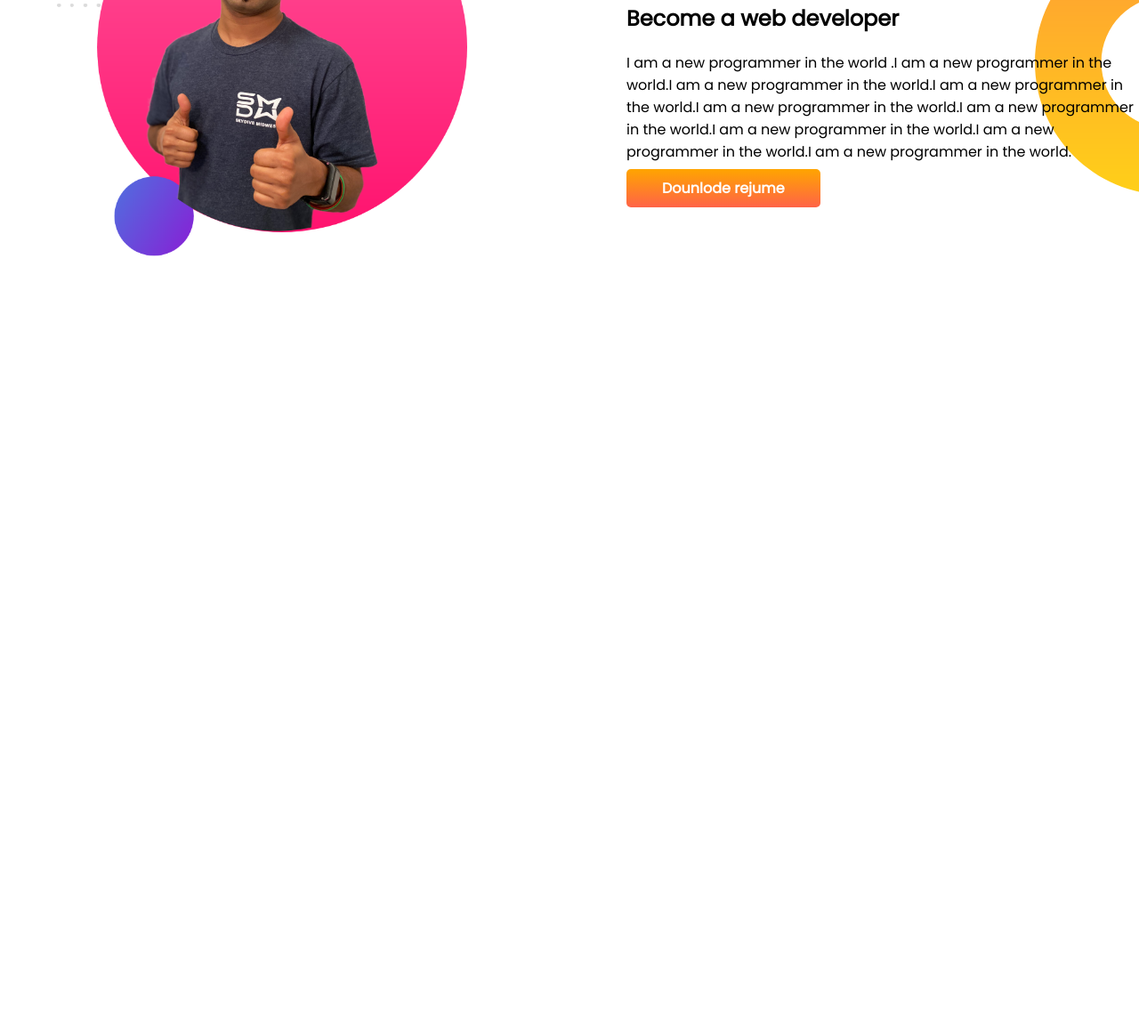
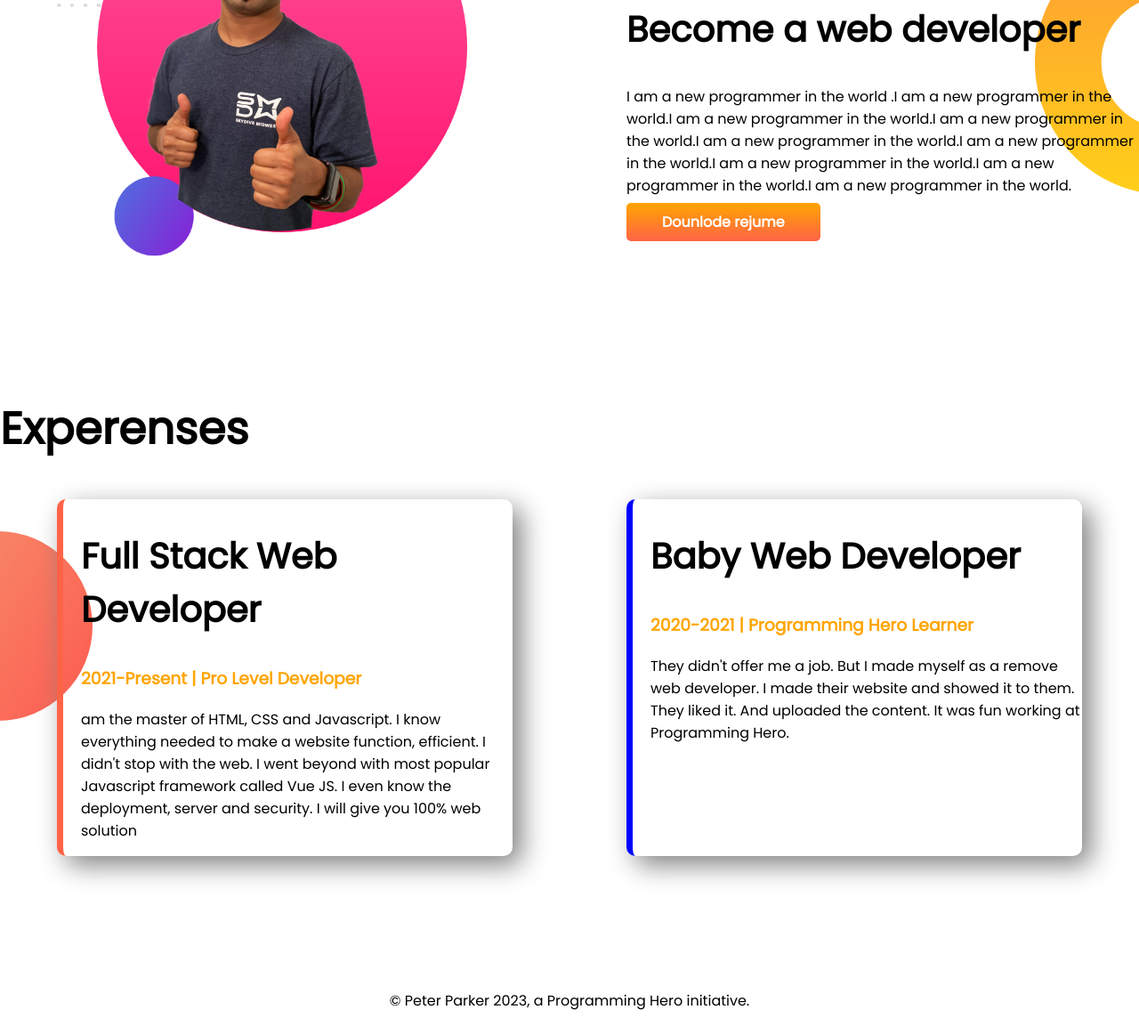
Before and after one commit to mamunur1296/developer-profile, a plain HTML site: page index.html in a window 1280 px wide. Shown: the part 793-1946 px from the top of the page at 89% size. Before the commit the page ends 1238 px from the top, so only its background shows below. Drawn offline with Linux system fonts and the light colour scheme.

Commit message:
total apdate

```diff
--- a/index.html
+++ b/index.html
@@ -13,7 +13,7 @@
 </head>
 
 <body>
-    <section class="top-banar">
+    <section class="top-banar faxiball-containt">
         <div class="with-haf">
             <h1>Welcome to </h1>
             <h1><span class="orange">Mamunur Roshid</span> world</h1>
@@ -30,7 +30,7 @@
             <img src="images/jhankar.png" alt="">
         </div>
     </section>
-    <section class="drime-big">
+    <section class="drime-big faxiball-containt">
         <div class="with-haf">
             <img src="images/jhankar2.png" alt="">
         </div>
@@ -47,6 +47,31 @@
                 rejume</a>
         </div>
     </section>
+    <section class="Exprienses-aria">
+        <h1>Experenses</h1>
+        <div class="faxiball-containt">
+            <div id="full-stack-beveloper" class="Exprienses">
+                <h2>Full Stack Web Developer</h2>
+                <h3 class="orange">2021-Present | Pro Level Developer</h3>
+                <p>am the master of HTML, CSS and Javascript. I know everything needed to make a website function,
+                    efficient. I didn't stop
+                    with the web. I went beyond with most popular Javascript framework called Vue JS. I even know the
+                    deployment, server and
+                    security. I will give you 100% web solution</p>
+            </div>
+            <div id="baby-web-beveloper" class="Exprienses">
+                <h2>Baby Web Developer</h2>
+                <h3 class="orange">2020-2021 | Programming Hero Learner</h3>
+                <p>They didn't offer me a job. But I made myself as a remove web developer. I made their website and
+                    showed
+                    it to them.
+                    They liked it. And uploaded the content. It was fun working at Programming Hero.</p>
+            </div>
+        </div>
+    </section>
 </body>
+<footer>
+    <p>© Peter Parker 2023, a Programming Hero initiative.</p>
+</footer>
 
 </html>
--- a/style.css
+++ b/style.css
@@ -7,11 +7,15 @@ h1 {
     font-size: 50px;
 }
 
+h2 {
+    font-size: 40px;
+}
+
 .orange {
     color: orange;
 }
 
-section {
+.faxiball-containt {
     display: flex;
     margin-bottom: 150px;
 }
@@ -44,3 +48,31 @@ section {
     background-repeat: no-repeat;
     background-position: right;
 }
+
+.Exprienses {
+    width: 50%;
+    padding-left: 20px;
+    margin-left: 5%;
+    margin-right: 5%;
+    border-radius: 10px;
+    box-shadow: 10px 10px 30px grey;
+
+}
+
+.Exprienses-aria {
+    background-image: url(images/exp-bg.png);
+    background-repeat: no-repeat;
+    background-position: left;
+}
+
+#full-stack-beveloper {
+    border-left: 7px solid tomato;
+}
+
+#baby-web-beveloper {
+    border-left: 7px solid blue;
+}
+
+footer p {
+    text-align: center;
+}
```
